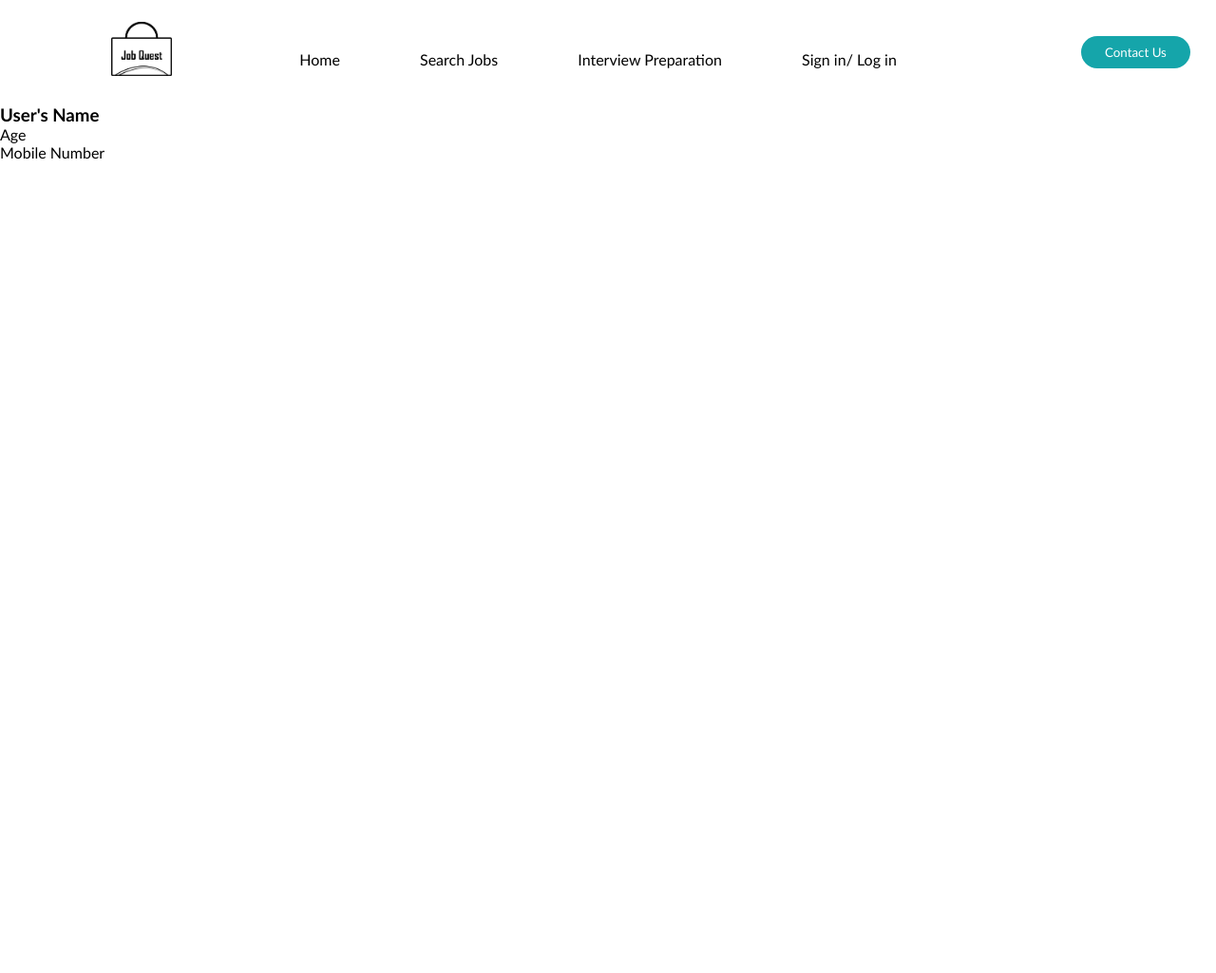
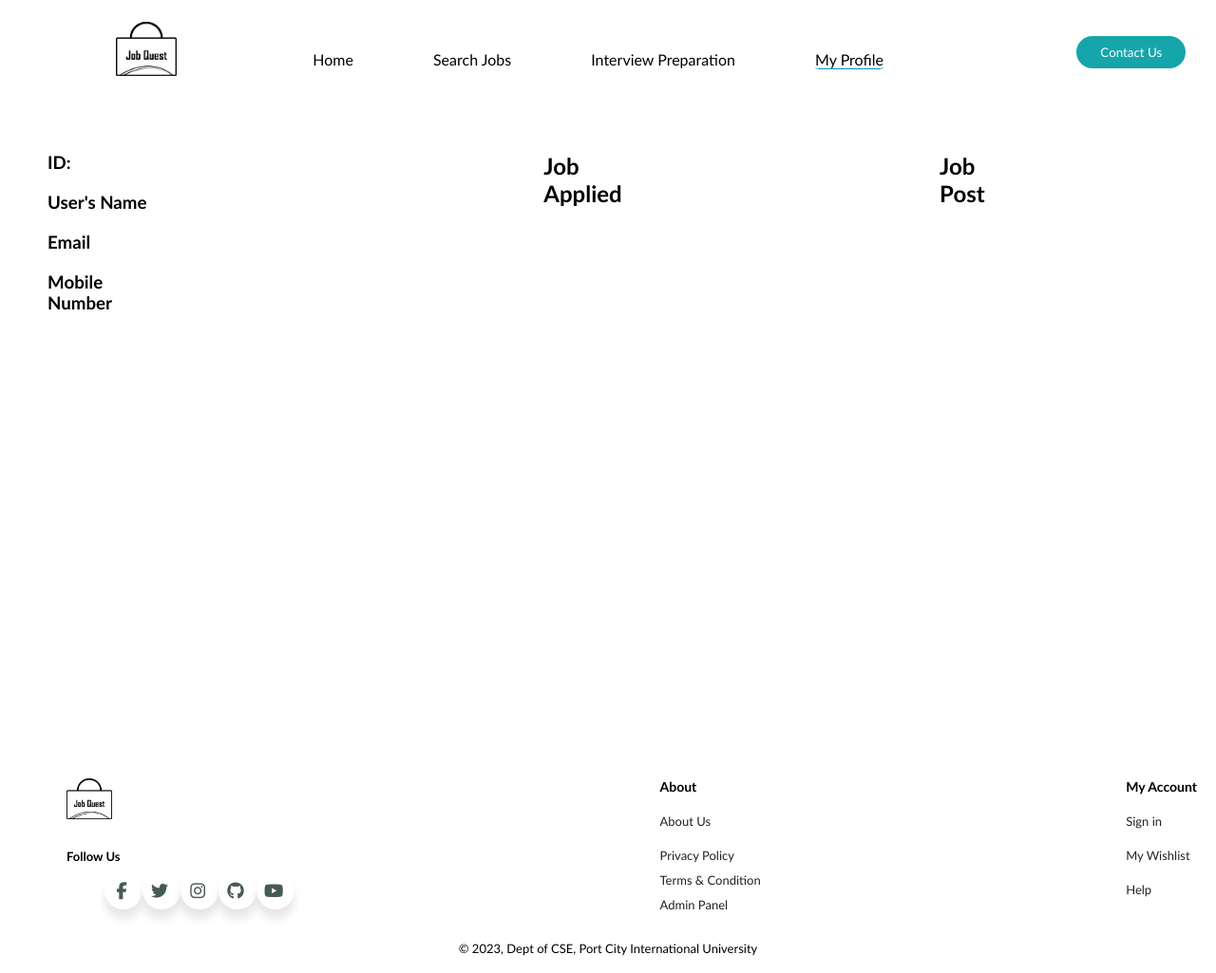
Before and after one commit to Atef-Abrar-Bhuyian/Job-Quest, a PHP site: page /user_profile.html in a window 1280 px wide. Shown: the whole page at 95% size. Before the commit the page ends 168 px from the top, so only its background shows below. Run offline with PHP 8.4, Linux system fonts and the light colour scheme; some libraries are stand-ins or nearby versions; some web fonts are replaced.

Commit message:
new page add

```diff
--- a/style.css
+++ b/style.css
@@ -770,6 +770,24 @@
 }
 
 
+/* user profile page */
+.user-site h3{
+    padding-bottom: 20px;
+}
+.user-site{
+    padding-right: 100px;
+}
+.user-section{
+    display: flex;
+    width: 80%;
+    height: 500px;
+    padding: 50px;
+}
+
+.jobs-site{
+    padding-left: 300px;
+}
+
 
 /* For footer */
 footer {
--- a/user_profile.html
+++ b/user_profile.html
@@ -26,21 +26,83 @@
                 <li><a href="index.html">Home</a></li>
                 <li><a href="search_jobs.html">Search Jobs</a></li>
                 <li><a href="interviewprep.html">Interview Preparation</a></li>
-                <li><a href="login.html">Sign in/ Log in</a></li>
+                <li><a class="active" href="user_profile.html">My Profile</a></li>
             </ul>
         </nav>
         <a class="cta" href="contact.html"><button type="">Contact Us</button></a>
     </header>
 
     <section>
-        <div>
-            <h3>User's Name</h3>
-            <p>Age</p>
-            <p>Mobile Number</p>
-        </div>
-        <div>
-
+        <div class="user-section">
+            <div class="user-site">
+                <h3>ID: </h3>
+                <h3>User's Name</h3>
+                <h3>Email</h3>
+                <h3>Mobile Number</h3>
+            </div>
+            <div class="jobs-site">
+                <h1>Job Applied</h1>
+                <span></span><br>
+            </div>
+            <div class="jobs-site">
+                <h1>Job Post</h1>
+                <span></span><br>
+            </div>
         </div>
     </section>
 
+
+
+    <footer class="section-p1">
+        <div class="column">
+            <span class="logo-footer"><a href="index.html"><img src="./media/logo/logo.png" alt=""></a></span>
+            <div class="follow">
+                <p><b>Follow Us</b></p>
+                <ul class="wrapper">
+                    <li class="icon facebook">
+                        <span class="tooltip">Facebook</span>
+                        <span><i class="fab fa-facebook-f"></i></span>
+                    </li>
+                    <li class="icon twitter">
+                        <span class="tooltip">Twitter</span>
+                        <span><i class="fab fa-twitter"></i></span>
+                    </li>
+                    <li class="icon instagram">
+                        <span class="tooltip">Instagram</span>
+                        <span><i class="fab fa-instagram"></i></span>
+                    </li>
+                    <li class="icon github">
+                        <span class="tooltip">Github</span>
+                        <span><i class="fab fa-github"></i></span>
+                    </li>
+                    <li class="icon youtube">
+                        <span class="tooltip">Youtube</span>
+                        <span><i class="fab fa-youtube"></i></span>
+                    </li>
+                </ul>
+            </div>
+        </div>
+
+        <div class="column">
+            <h4>About</h4>
+            <a href="about.html">About Us</a>
+            <a href="downloadpage.html"></a>
+            <a href="downloadpage.html">Privacy Policy</a>
+            <a href="downloadpage.html">Terms & Condition</a>
+            <a href="adminlogin.html">Admin Panel</a>
+        </div>
+
+
+        <div class="column">
+            <h4>My Account</h4>
+            <a href="login.html">Sign in</a>
+            <a href="cart.html"></a>
+            <a href="cart.html">My Wishlist</a>
+            <a href="downloadpage.html"></a>
+            <a href="contact.html">Help</a>
+        </div>
+        <div class="copyright">
+            <p>© 2023, Dept of CSE, Port City International University</p>
+        </div>
+    </footer>
 </body>
```
Also changed, not shown: interviewprep.html (+12 -5 lines).
